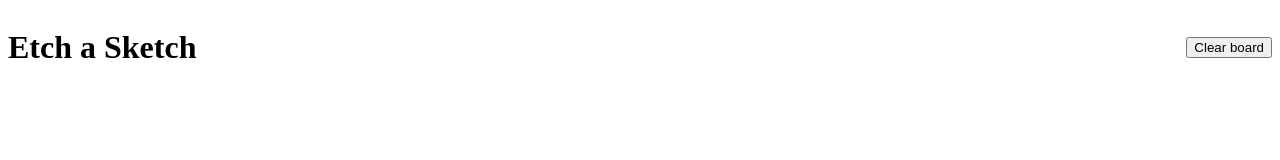
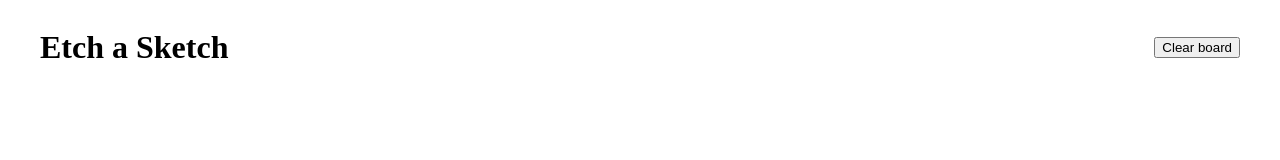
Before and after one commit to Ssahebjam/Etch-a-Sketch, a website built with Vite: page index.html in a window 1280 px wide. Built offline with nearby package versions, Linux system fonts and the light colour scheme.

Commit message:
Add style for container
container center aligned & make's content don't get too big

```diff
--- a/src/style.css
+++ b/src/style.css
@@ -3,6 +3,12 @@
 *::after {
   box-sizing: border-box;
 }
+
+.container {
+  max-width: 1200px;
+  margin-inline: auto;
+}
+
 .header {
   display: flex;
   justify-content: space-between;
```
